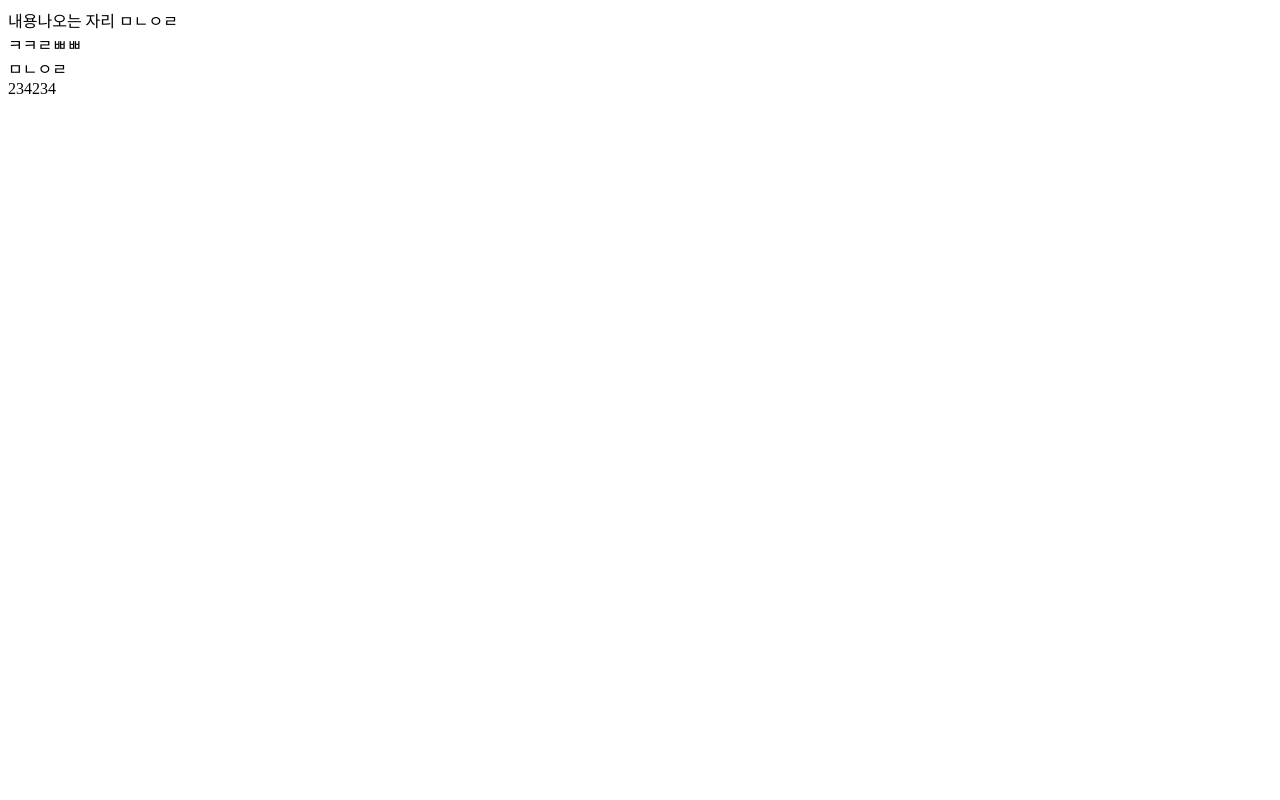
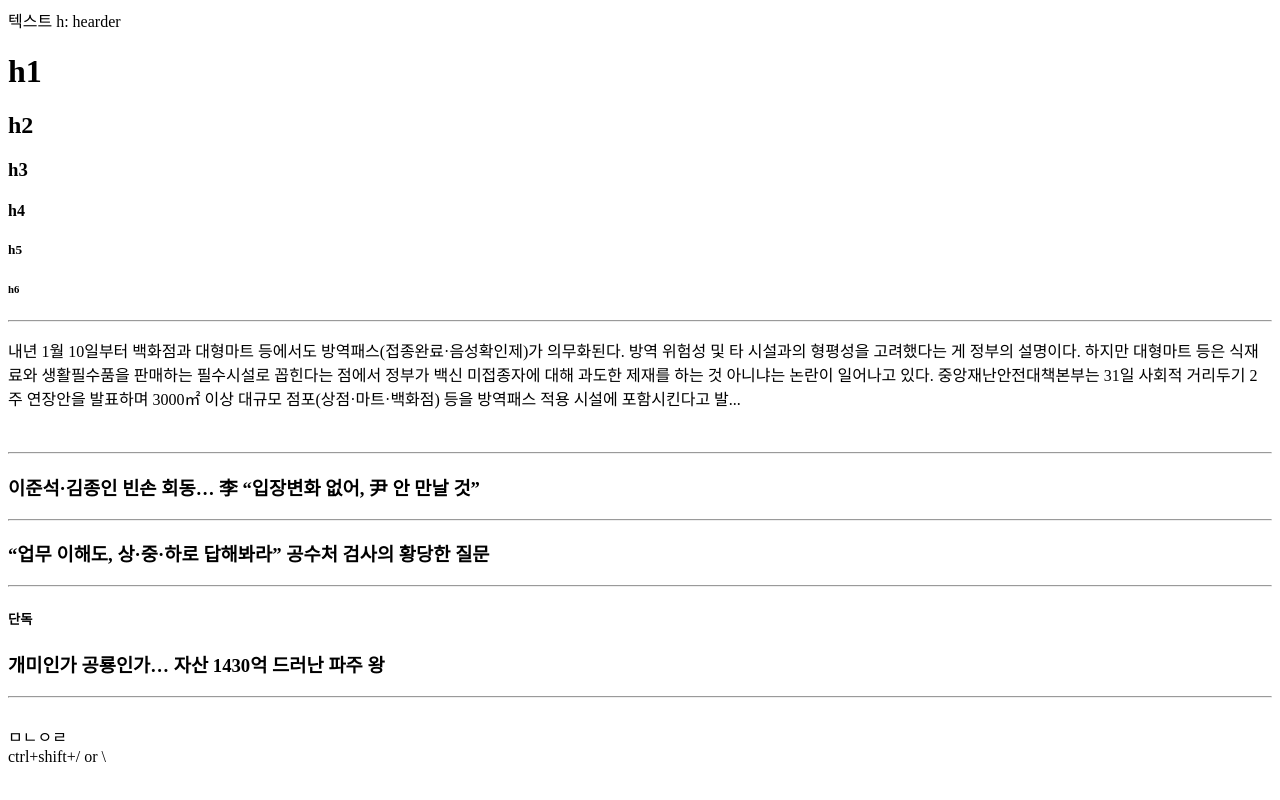
Before and after one commit to grncms/study_html, a plain HTML site: page public/ch0/index.html in a window 1280 px wide. Drawn offline with Linux system fonts and the light colour scheme.

Commit message:
Frist change

```diff
--- a/public/ch0/index.html
+++ b/public/ch0/index.html
@@ -2,25 +2,42 @@
 <html lang="ko">
 
 <head>
-	<meta charset="uTF-8">
-	<meta name="viewport" content="width=dievice-width, initial-scale=1.0">
-	<title>Minsoo Choi</title>
+<meta charset="uTF-8">
+<meta name="viewport" content="width=dievice-width, initial-scale=1.0">
+<title>Minsoo Choi</title>
 
 </head>
 
 <body>
-내용나오는 자리
-ㅁㄴㅇㄹ
-<br>
-ㅋㅋㄹㅃㅃ
-<br>
-ㅁㄴㅇㄹ
-<br>
+	텍스트 h: hearder
+	<h1>h1</h1>
+	<h2>h2</h2>
+	<h3>h3</h3>
+	<h4>h4</h4>
+	<h5>h5</h5>
+	<h6>h6</h6>
+	<hr><!-- 한줄긋기 -->
+	<p>내년 1월 10일부터 백화점과 대형마트 등에서도 방역패스(접종완료·음성확인제)가 의무화된다. 방역 위험성 및 타 시설과의
+	형평성을 고려했다는 게 정부의 설명이다. 하지만 대형마트 등은 식재료와 생활필수품을 판매하는 필수시설로 꼽힌다는 점에서 정부가
+	백신 미접종자에 대해 과도한 제재를 하는 것 아니냐는 논란이 일어나고 있다. 중앙재난안전대책본부는 31일 사회적 거리두기 2주
+	연장안을 발표하며 3000㎡ 이상 대규모 점포(상점·마트·백화점) 등을 방역패스 적용 시설에 포함시킨다고 발...</p>
+	<!-- ctrl+shift+f = 태그정렬 -->
+	<br>
+	<hr>
+	<h3>이준석·김종인 빈손 회동… 李 “입장변화 없어, 尹 안 만날 것”</h3>
+	<hr>
+	<h3>“업무 이해도, 상·중·하로 답해봐라” 공수처 검사의 황당한 질문</h3>
+	<hr>
+	<h5>단독</h5><h3>개미인가 공룡인가… 자산 1430억 드러난 파주 왕</h3>
+	<hr>
+
+
+	<br> ㅁㄴㅇㄹ
+	<br>
+	<!-- 주 석 -->
+	ctrl+shift+/ or \
+
+	<!-- ㄴㅇㅁㄹㄴㄹㅇㅁ -->
 
 </body>
 </html>
-
-
-
-
-234234
```
